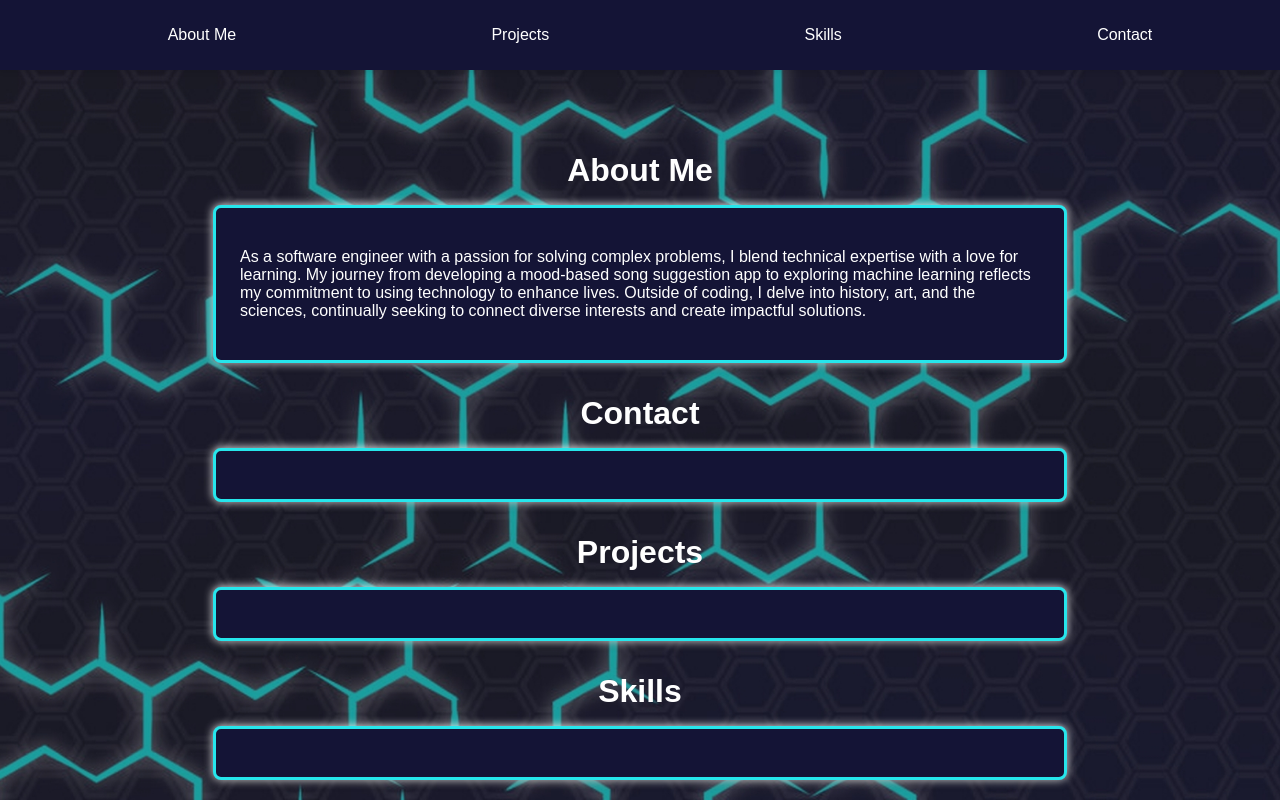
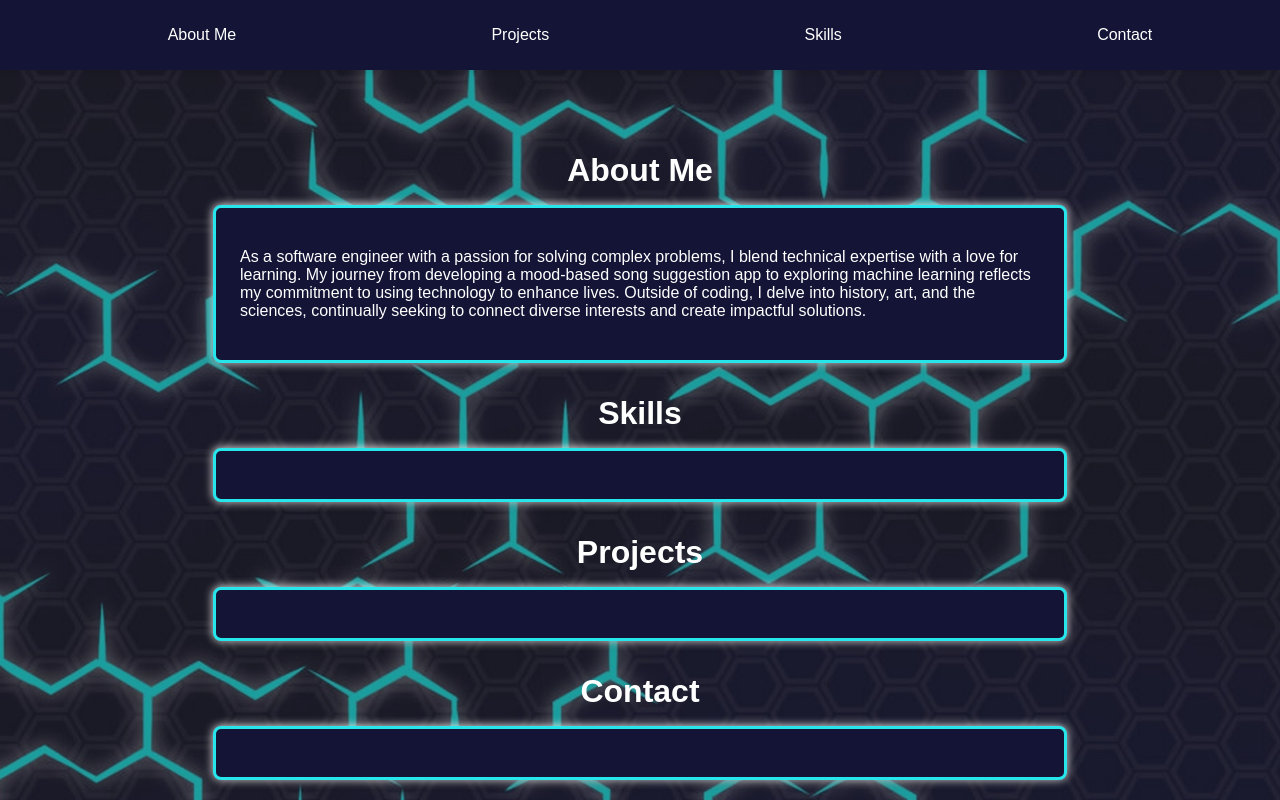
Before and after one commit to robertmorgan-se/react-amplify-portfolio, a React (Create React App) app: page / in a window 1280 px wide. Built offline with nearby package versions, Linux system fonts and the light colour scheme.

Commit message:
Update Home.js
Change order of sections

```diff
--- a/src/pages/Home.js
+++ b/src/pages/Home.js
@@ -15,9 +15,9 @@ const Home = () => {
           </div>
         </section>
         <section className="section">
-          <h2>Contact</h2>
+          <h2>Skills</h2>
           <div className="card">
-            <Contact />
+            <Skills />
           </div>
         </section>
         <section className="section">
@@ -27,9 +27,9 @@ const Home = () => {
           </div>
         </section>
         <section className="section">
-          <h2>Skills</h2>
+          <h2>Contact</h2>
           <div className="card">
-            <Skills />
+            <Contact />
           </div>
         </section>
       </div>
```
